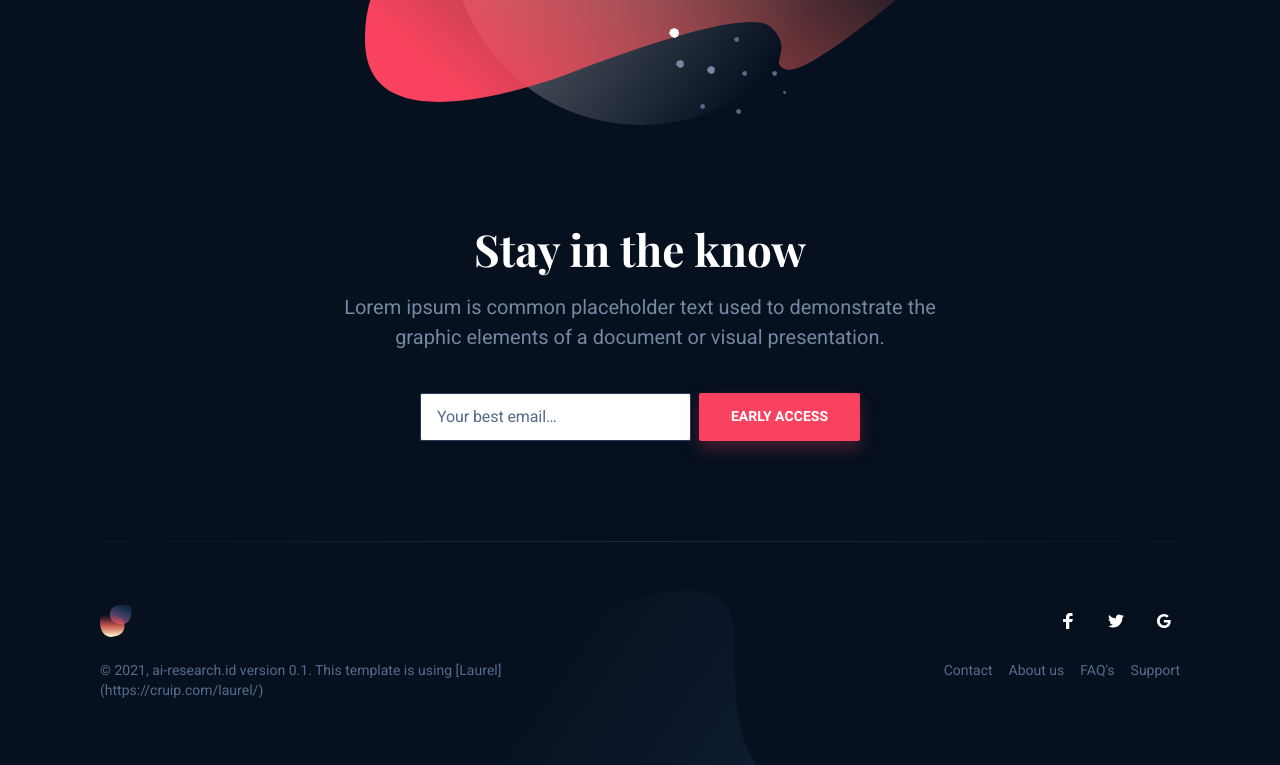
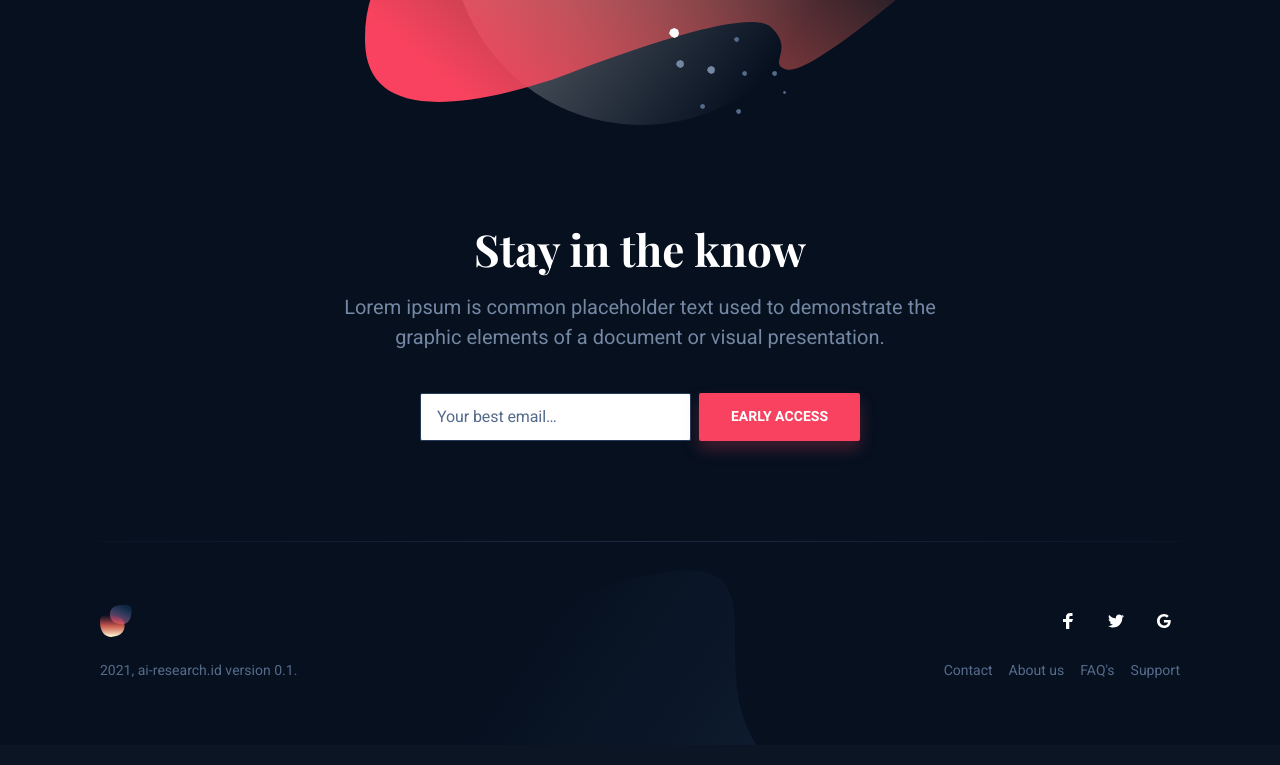
Before and after one commit to cahya-wirawan/ai-research.id, a website: page index.html in a window 1280 px wide. Shown: the part 2437-3202 px from the top of the page. Drawn offline with nearby package versions, Linux system fonts and the light colour scheme; files that its build step writes are made by us from their sources; files whose address does not match are found by name.

Commit message:
update footer in index.html

```diff
--- a/index.html
+++ b/index.html
@@ -422,7 +422,7 @@
                             </a>
                         </li>
                     </ul>
-                    <div class="footer-copyright">&copy; 2021, ai-research.id version 0.1. This template is using [Laurel](https://cruip.com/laurel/)</div>
+                    <div class="footer-copyright">2021, ai-research.id version 0.1.</div>
                 </div>
             </div>
         </footer>
```
